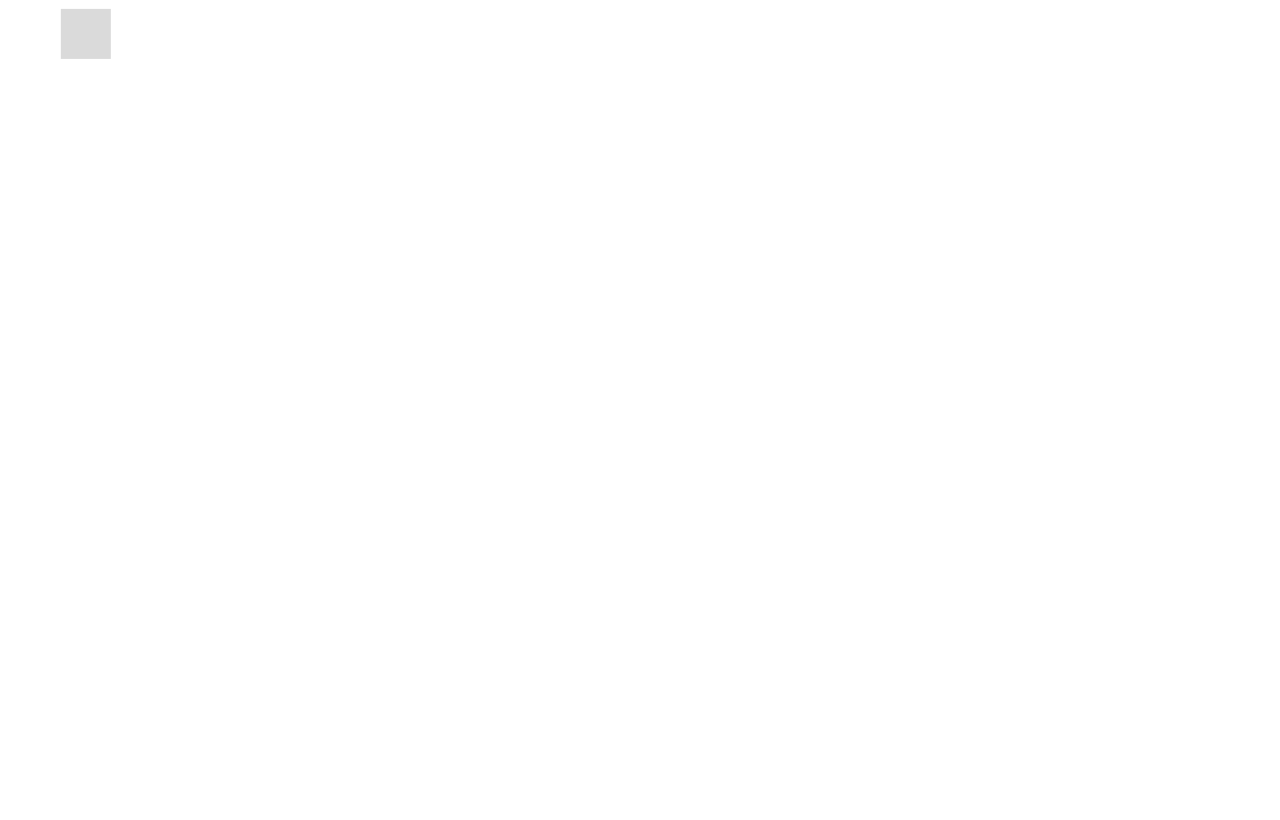
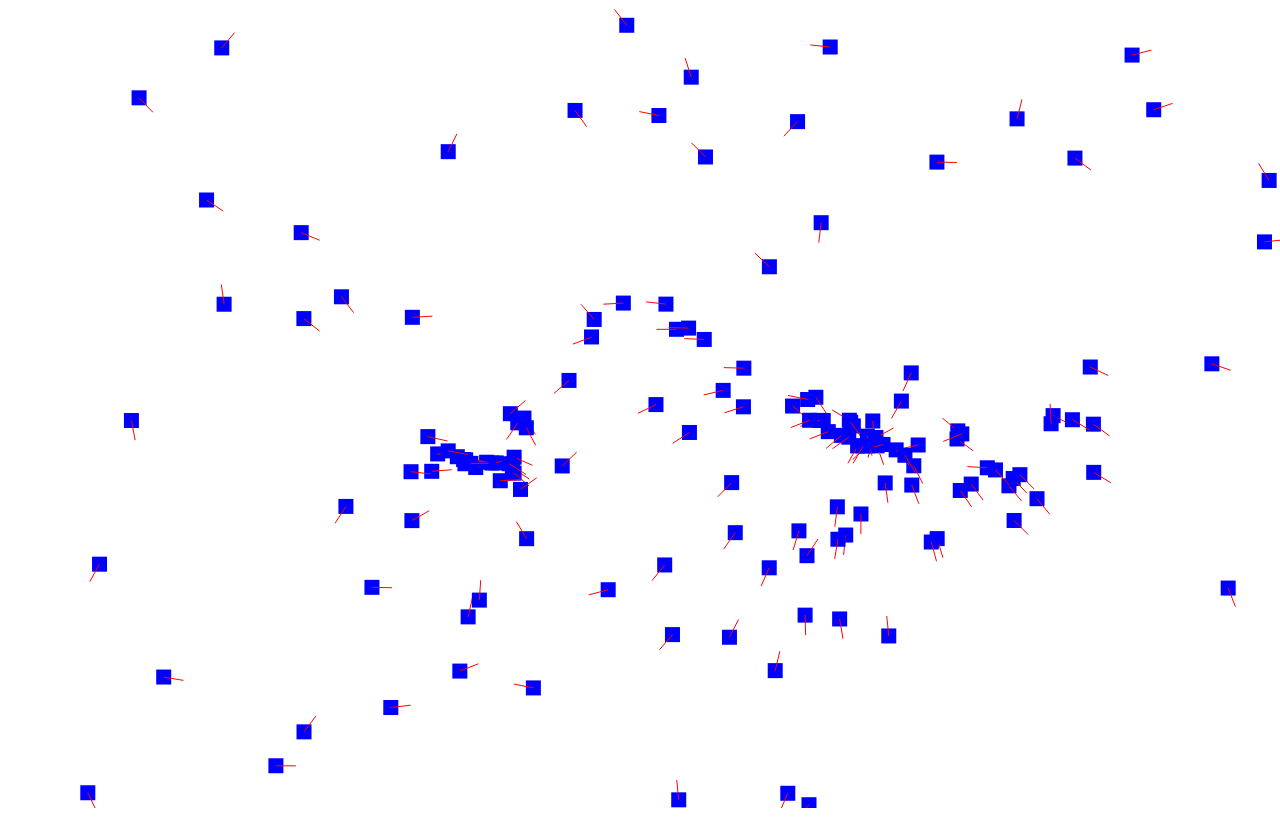
Before and after one commit to webstyle/js2016, a website: page index.html in a window 1280 px wide. Drawn offline with Linux system fonts and the light colour scheme.

Commit message:
added cleaver animation

```diff
--- a/app.js
+++ b/app.js
@@ -1,71 +1,118 @@
-// Shim for RequestAnimationFrame
 (function() {
-    var requestAnimationFrame = window.requestAnimationFrame || window.mozRequestAnimationFrame ||
-        window.webkitRequestAnimationFrame || window.msRequestAnimationFrame;
-    window.requestAnimationFrame = requestAnimationFrame;
-})();
+    var canvas = document.querySelector("#flocking");
+    var ctx = canvas.getContext('2d');
 
-var ele = document.querySelector('#animation');
-ele.height = window.innerHeight;
-ele.width = window.innerWidth;
-var ctx = ele.getContext('2d');
-var x = 10;
-var y = 10;
-var duration = 0;
-var width = 50;
-var height = 50;
-var heading_x = Math.random() * 360;
-var heading_y = Math.random() * 360;
-var distance_x = 0;
-var distance_y = 0;
+    canvas.height = window.innerHeight;
+    canvas.width = window.innerWidth;
+    var flock = [];
 
-ele.addEventListener('mousemove', function(evt) {
-    startX = x;
-    endX = evt.clientX;
-});
+    var flockRadius = 250;
 
-function degressToRadians(degrees) {
-    return degrees * (Math.PI / 180);
+    var Boid = function(x, y, heading, size) {
+
+        this.x = x;
+        this.y = y;
+        this.heading = heading
+        this.size = size;
+
+    };
+
+    function setup() {
+        for (var i = 0; i < 150; i++) {
+            flock.push(new Boid(Math.random() * canvas.width, Math.random() * canvas.height, Math.random() * 360, 15));
         }
-
-function dir_x(length, angle) {
-    return length * Math.cos(degressToRadians(angle));
-}
-
-function dir_y(length, angle) {
-    return length * Math.sin(degressToRadians(angle));
-}
-
-function lerp(start, end, speed) {
-    return start + (end - start) * speed;
+        setInterval(logic, 1000 / 60);
     }
 
     function logic() {
-    if (heading_x > 360 || heading_x < -360) heading_x = 0;
-    if (heading_y > 360 || heading_y < -360) heading_y = 0;
 
-    if (x <= 0 || x >= ele.width - width) {
-        heading_x = heading_x + 180;
+        for (var i = 0; i < flock.length; i++) {
+            var centerx = 0;
+            var centery = 0;
+            var count = 0;
+
+            var b = flock[i];
+
+            for (var j = 0; j < flock.length; j++) {
+                var distance = distanceBetween(b, flock[j]);
+                if (distance < flockRadius) {
+                    centerx += flock[j].x;
+                    centery += flock[j].y;
+                    count++;
                 }
-    if (y <= 0 || y >= ele.height - height) {
-        heading_y = -heading_y;
             }
 
-    distance_x = dir_x(2, heading_x);
-    distance_y = dir_y(2, heading_y);
+            if (count > 1) {
+                centerx = centerx / count;
+                centery = centery / count;
+            } else {
+                centerx = Math.random() * canvas.width;
+                centery = Math.random() * canvas.height;
+            }
 
-    if (duration < 10) duration += 0.05;
-    x = lerp(x, x + distance_x, duration);
-    y = lerp(y, y + distance_y, duration);
+            var angleToCenter = angleBetween(b.x, b.y, centerx, centery);
+            var lerpangle = angleDifference(b.heading, angleToCenter);
+
+            b.heading += lerpangle * 0.01;
+
+            headingx = dir_x(2, b.heading);
+            headingy = dir_y(2, b.heading);
+
+            b.x += headingx;
+            b.y += headingy;
+
+            if (b.x < 0) b.x = canvas.width;
+            if (b.y < 0) b.y = canvas.height;
+
+            if (b.x > canvas.width) b.x = 0;
+            if (b.y > canvas.height) b.y = 0;
+        }
+
         requestAnimationFrame(draw);
 
     }
 
     function draw() {
-    ctx.clearRect(0, 0, ele.width, ele.height);
-    ctx.fillStyle = "#dadada";
-    ctx.fillRect(x, y, 50, 50);
+        ctx.clearRect(0, 0, canvas.width, canvas.height);
+        for (var i = 0; i < flock.length; i++) {
+            var b = flock[i];
+            ctx.fillStyle = "blue";
+            ctx.fillRect(b.x, b.y, b.size, b.size);
+            ctx.beginPath();
+            ctx.moveTo(b.x + (b.size / 2), b.y + (b.size / 2));
+            ctx.lineTo((b.x + (b.size / 2)) + dir_x(20, flock[i].heading), (b.y + (b.size / 2)) +
+                dir_y(20, flock[i].heading));
+            ctx.strokeStyle = "red"
+            ctx.stroke();
+        }
     }
 
-requestAnimationFrame(draw);
-setInterval(logic, 1000 / 6);
+    function distanceBetween(a, b) {
+        var dx = a.x - b.x;
+        var dy = a.y - b.y;
+        return Math.sqrt(dx * dx + dy * dy);
+    }
+
+    function angleBetween(x1, y1, x2, y2) {
+        return Math.atan2(y1 - y2, x1 - x2) * (180.0 / Math.PI);
+    }
+
+    function angleDifference(a1, a2) {
+        return ((((a1 - a2) % 360) + 540) % 360) - 180;
+    }
+
+    function degreesToRadians(degrees) {
+        return degrees * (Math.PI / 180);
+    }
+
+    function dir_x(length, angle) {
+        return length * Math.cos(degreesToRadians(angle));
+    }
+
+    function dir_y(length, angle) {
+        return length * Math.sin(degreesToRadians(angle));
+    }
+
+    setup();
+
+})();
--- a/index.html
+++ b/index.html
@@ -8,7 +8,7 @@
 
 <body>
 
-  <canvas id="animation">
+  <canvas id="flocking">
     <p>Fallback not supported.</p>
   </canvas>
   <script src="app.js" charset="utf-8"></script>
```
Lines whose indentation alone changed are shown as unchanged.
